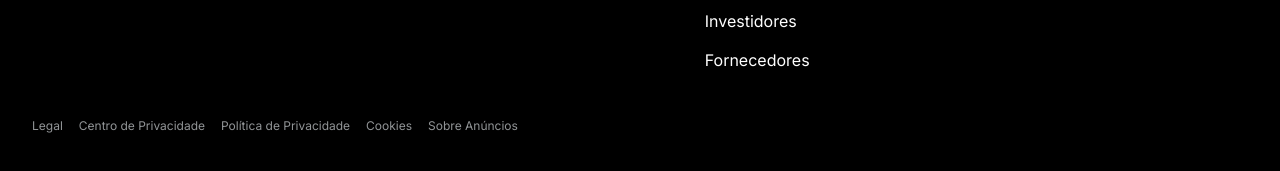
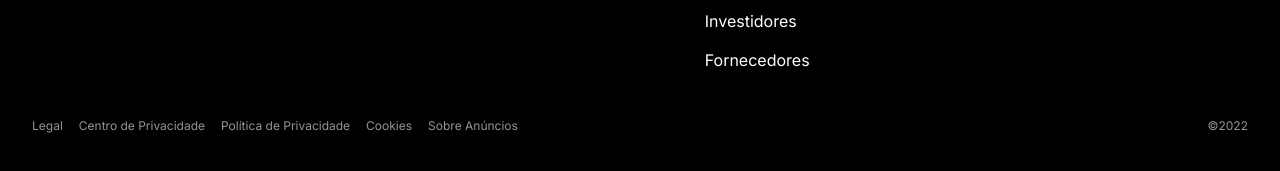
Before and after one commit to LuizaGA/rubik-front, a React (Vite) app: page / in a window 1280 px wide. Shown: the part 1067-1238 px from the top of the page. Built offline with nearby package versions, Linux system fonts and the light colour scheme.

Commit message:
feat: data sistema

```diff
--- a/src/components/Footer/index.jsx
+++ b/src/components/Footer/index.jsx
@@ -1,5 +1,5 @@
 import LinkWrapper from '../LinkWrapper'
-import { ContainerGeral, Container, ContainerLogo, Logo, NomeSite, Lista , PrimeiroItem, Item, ContainerFinal, ItemPequeno } from './styles'
+import { ContainerGeral, Container, ContainerLogo, Logo, NomeSite, Lista , PrimeiroItem, Item, ContainerFinal, ItemPequeno, ContainerVersao } from './styles'
 
 function Footer(){
 
@@ -33,6 +33,7 @@ function Footer(){
           <Item>Aplicativo móvel grátis</Item>
         </Lista>
       </Container>
+      <ContainerVersao>
         <ContainerFinal>
           <ItemPequeno>Legal</ItemPequeno>
           <ItemPequeno>Centro de Privacidade</ItemPequeno>
@@ -40,6 +41,8 @@ function Footer(){
           <ItemPequeno>Cookies</ItemPequeno>
           <ItemPequeno>Sobre Anúncios</ItemPequeno>
         </ContainerFinal>
+        <p>©2022</p>
+      </ContainerVersao>
     </ContainerGeral>
   )
 }
--- a/src/components/Footer/styles.js
+++ b/src/components/Footer/styles.js
@@ -118,3 +118,15 @@ export const LinkWrapper = styled.div`
     color: #3dcf64;
   }
 `
+export const ContainerVersao = styled.div`
+  width: 100%;
+  display: flex;
+  flex-direction: row;
+  justify-content: space-between;
+  align-items: flex-end;
+
+  p {
+    font-size: 0.75rem;
+    color: #919496;
+  }
+`
```
Also changed, not shown: 1 other file (tests, documents, lock files or other folders). Lines whose indentation alone changed are shown as unchanged.
